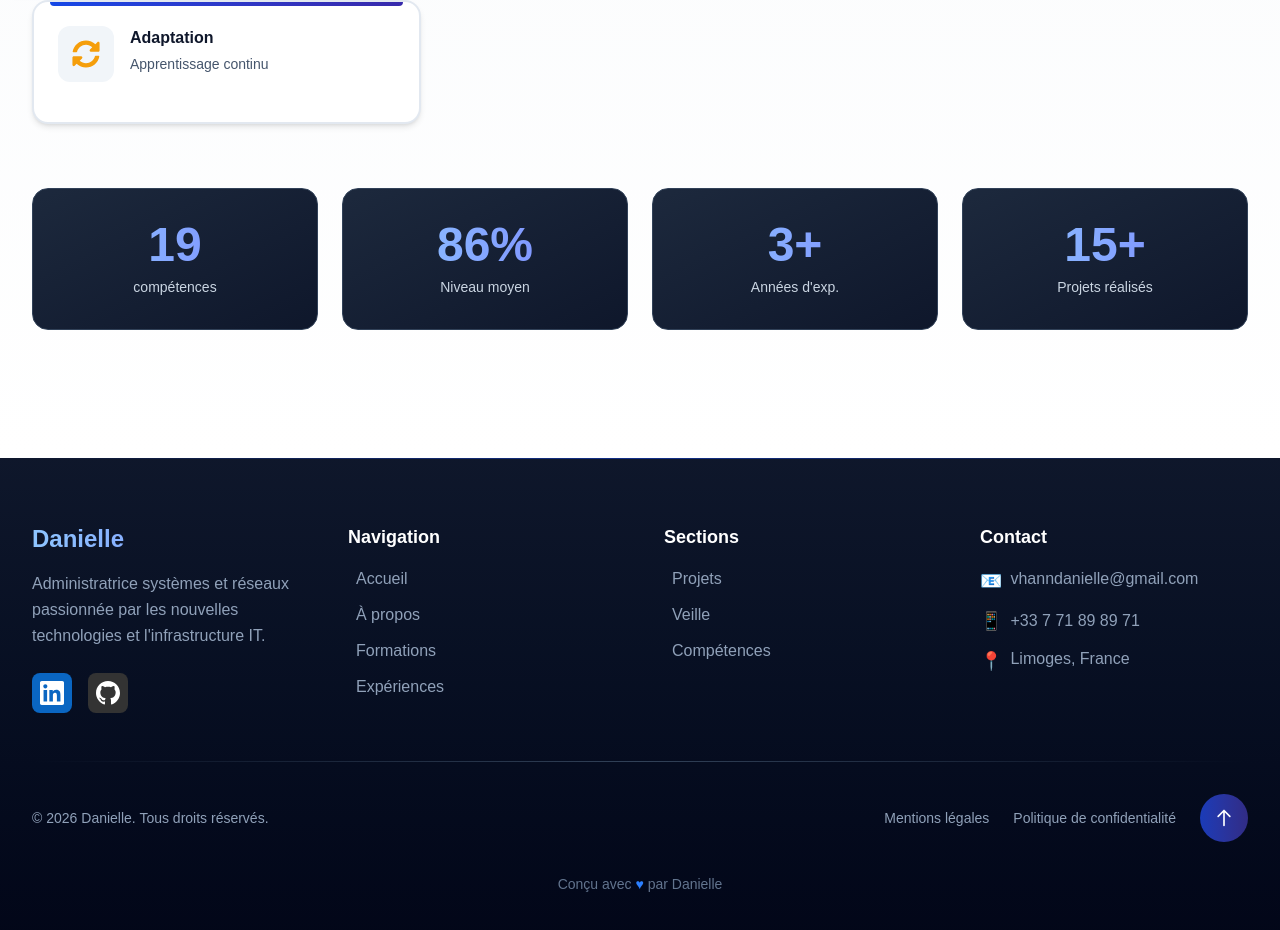
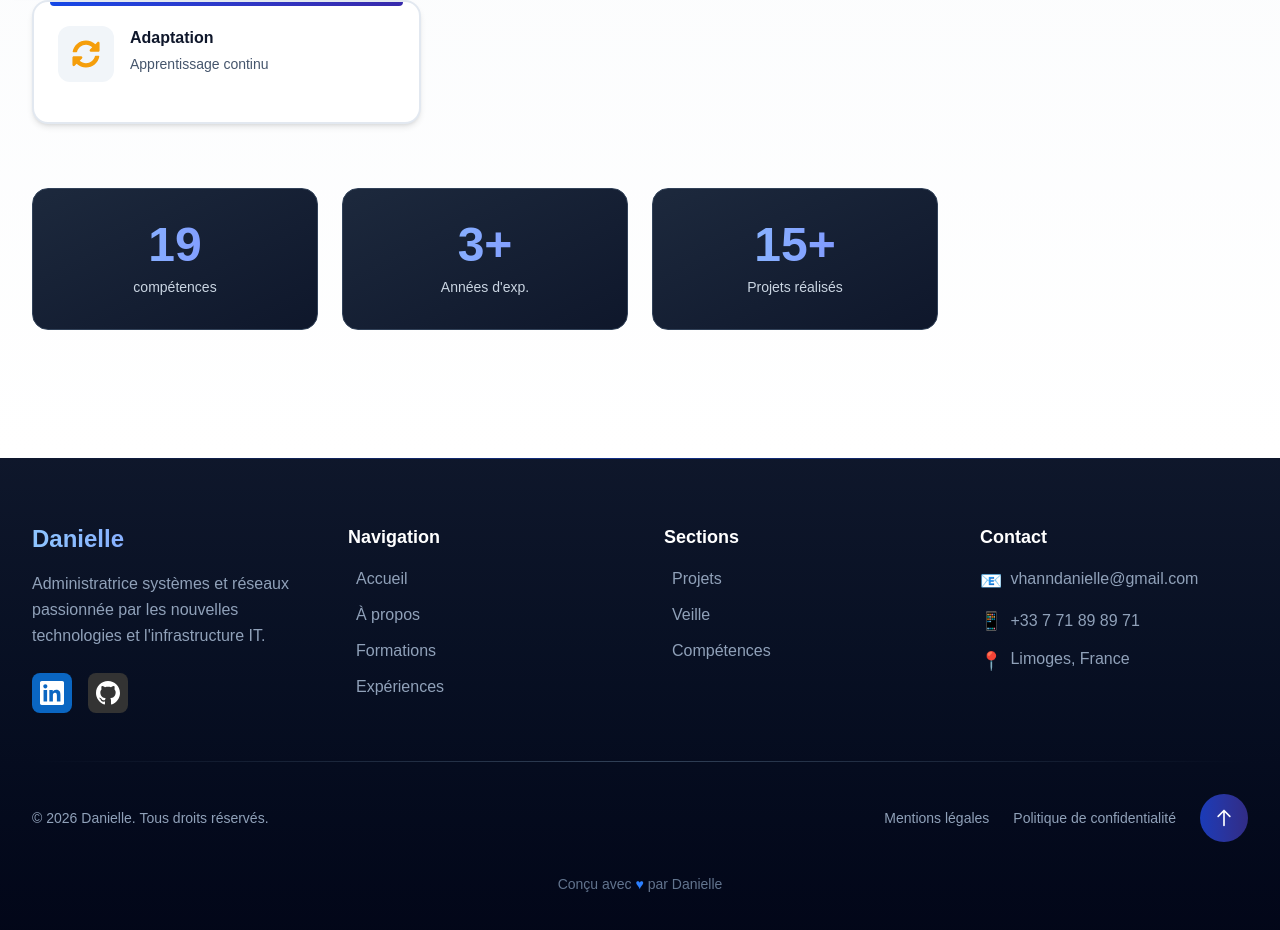
Before and after one commit to Mulho-MABIALA/danielle, a Next.js app: page /competences in a window 1280 px wide. Shown: the part 1482-2412 px from the top of the page. Built offline with nearby package versions, Linux system fonts and the light colour scheme.

Commit message:
ajout des images des missions du premier stage dans la page expériences

```diff
--- a/app/components/Competences.tsx
+++ b/app/components/Competences.tsx
@@ -56,7 +56,6 @@ export default function Competences() {
 
   const stats = [
     { value: `${t.competences.list.length}`, label: t.competences.skills },
-    { value: '86%', label: t.competences.avgLevel },
     { value: '3+', label: t.competences.experience },
     { value: '15+', label: t.competences.projects }
   ];
```
